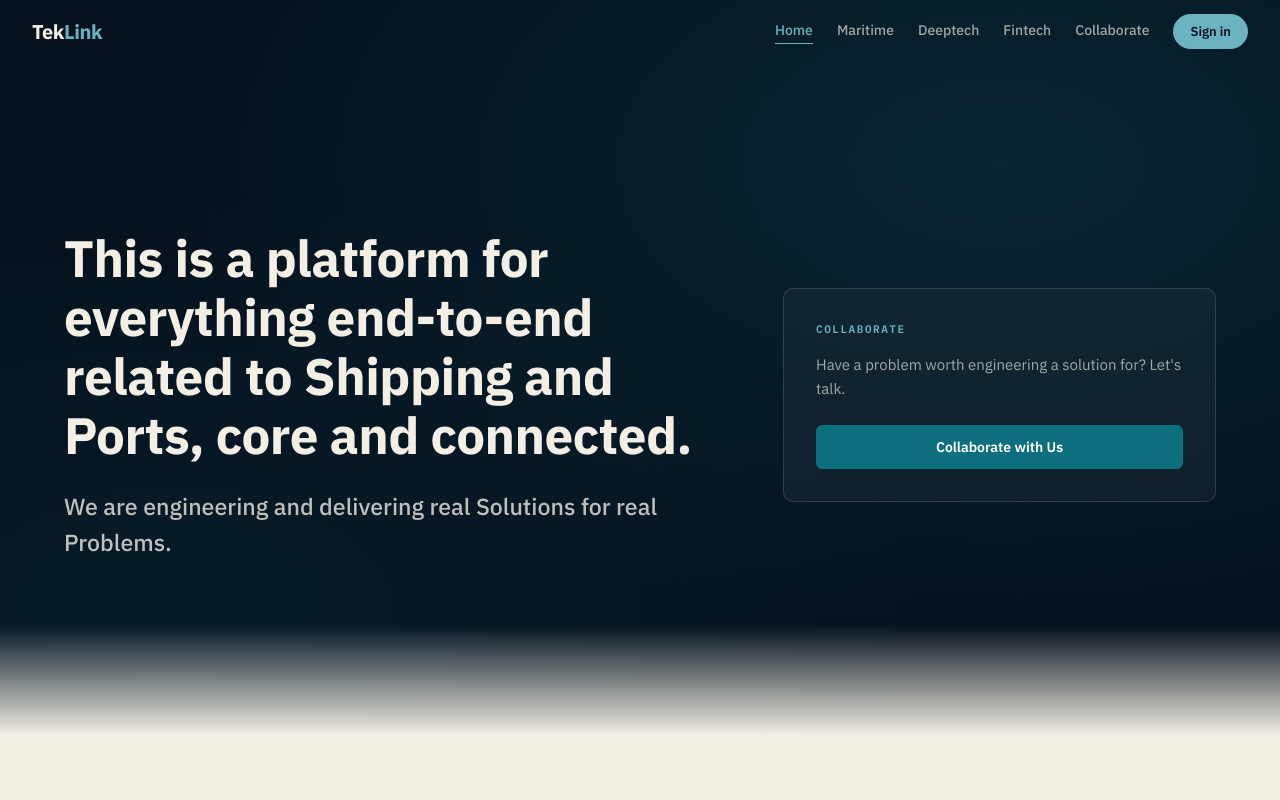
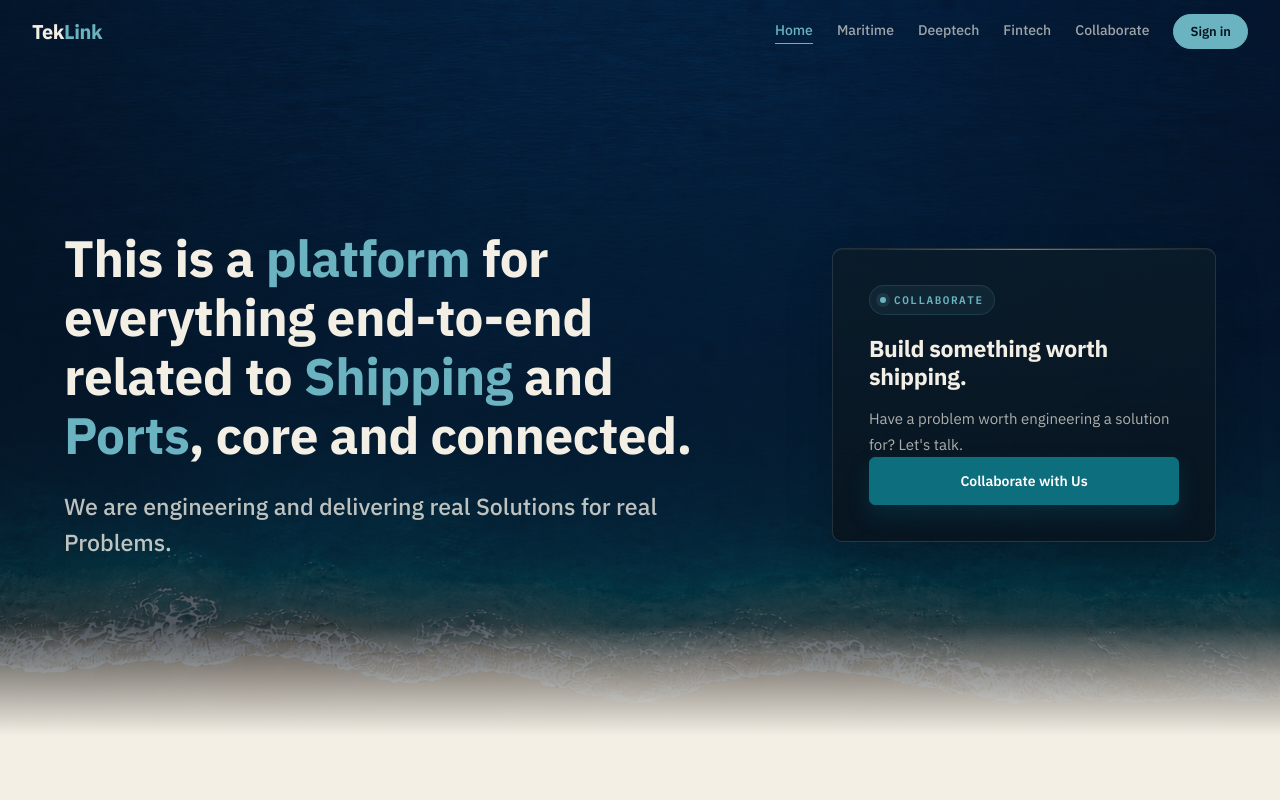
Before and after one commit to TekLink-Int/TekLink-international, a Next.js app: page / in a window 1280 px wide. Shown: the top 800 px of the page. Built offline with nearby package versions, Linux system fonts and the light colour scheme; no server answers.

Commit message:
Polish homepage hero presentation

```diff
--- a/components/HomeHero.tsx
+++ b/components/HomeHero.tsx
@@ -1,5 +1,6 @@
 'use client'
 
+import Image from 'next/image'
 import { useEffect, useRef } from 'react'
 
 export default function HomeHero() {
@@ -41,10 +42,6 @@ export default function HomeHero() {
       style={{
         minHeight: '92vh',
         background: 'var(--navy)',
-        backgroundImage: `
-          radial-gradient(ellipse at 78% 22%, rgba(13,110,126,0.2) 0%, transparent 58%),
-          radial-gradient(ellipse at 14% 82%, rgba(13,110,126,0.1) 0%, transparent 48%)
-        `,
         display: 'flex',
         flexDirection: 'column',
         justifyContent: 'center',
@@ -53,6 +50,23 @@ export default function HomeHero() {
         overflow: 'hidden',
       }}
     >
+      <Image
+        src="/hero-background.png"
+        alt=""
+        fill
+        priority
+        sizes="100vw"
+        style={{ objectFit: 'cover', zIndex: 0 }}
+      />
+      <div
+        style={{
+          position: 'absolute',
+          inset: 0,
+          background: 'linear-gradient(rgba(6,18,30,0.58), rgba(6,18,30,0.7))',
+          zIndex: 1,
+        }}
+      />
+
       <div
         className="home-hero-grid"
         style={{
@@ -63,6 +77,8 @@ export default function HomeHero() {
           gridTemplateColumns: '1.55fr 1fr',
           gap: 'var(--space-12)',
           alignItems: 'center',
+          position: 'relative',
+          zIndex: 2,
         }}
       >
         <style>{`
@@ -85,8 +101,9 @@ export default function HomeHero() {
               marginBottom: 'var(--space-6)',
             }}
           >
-            This is a platform for everything end-to-end related to Shipping and Ports, core and
-            connected.
+            This is a <span style={{ color: 'var(--accent-soft)' }}>platform</span> for everything
+            end-to-end related to <span style={{ color: 'var(--accent-soft)' }}>Shipping</span> and{' '}
+            <span style={{ color: 'var(--accent-soft)' }}>Ports</span>, core and connected.
           </h1>
 
           <p
@@ -107,12 +124,28 @@ export default function HomeHero() {
         <div
           data-hero-el
           style={{
-            background: 'rgba(243,239,229,0.04)',
-            border: '1px solid rgba(243,239,229,0.14)',
+            background:
+              'linear-gradient(180deg, rgba(12,28,40,0.78) 0%, rgba(8,20,31,0.9) 100%)',
+            border: '1px solid rgba(243,239,229,0.12)',
             borderRadius: 'var(--radius-xl)',
-            padding: 'var(--space-8)',
+            padding: 'calc(var(--space-8) + 4px)',
+            boxShadow: '0 22px 44px rgba(3,10,18,0.28), inset 0 1px 0 rgba(243,239,229,0.06)',
+            maxWidth: '24rem',
+            justifySelf: 'end',
+            position: 'relative',
+            overflow: 'hidden',
           }}
         >
+          <div
+            style={{
+              position: 'absolute',
+              top: 0,
+              left: 'var(--space-8)',
+              right: 'var(--space-8)',
+              height: '1px',
+              background: 'linear-gradient(90deg, transparent, rgba(107,179,192,0.72), transparent)',
+            }}
+          />
           <p
             style={{
               fontFamily: 'var(--font-ibm-plex-mono, var(--f-mono))',
@@ -121,17 +154,48 @@ export default function HomeHero() {
               textTransform: 'uppercase',
               letterSpacing: '0.14em',
               color: 'var(--accent-soft)',
+              marginBottom: 'var(--space-5)',
+              display: 'inline-flex',
+              alignItems: 'center',
+              gap: '8px',
+              padding: '6px 10px',
+              borderRadius: '999px',
+              background: 'rgba(107,179,192,0.08)',
+              border: '1px solid rgba(107,179,192,0.16)',
+            }}
+          >
+            <span
+              style={{
+                width: '6px',
+                height: '6px',
+                borderRadius: '50%',
+                background: 'var(--accent-soft)',
+                boxShadow: '0 0 0 4px rgba(107,179,192,0.12)',
+                display: 'inline-block',
+              }}
+            />
+            Collaborate
+          </p>
+          <h2
+            style={{
+              fontFamily: 'var(--font-ibm-plex-sans, var(--f-sans))',
+              fontSize: 'clamp(1.2rem, 1.8vw, 1.5rem)',
+              fontWeight: 650,
+              lineHeight: 1.2,
+              letterSpacing: '-0.3px',
+              color: 'var(--text-on-navy)',
               marginBottom: 'var(--space-4)',
             }}
           >
-            Collaborate
-          </p>
+            Build something worth shipping.
+          </h2>
           <p
             style={{
               fontSize: '15px',
-              color: 'rgba(243,239,229,0.65)',
-              lineHeight: 1.6,
-              marginBottom: 'var(--space-6)',
+              color: 'rgba(243,239,229,0.7)',
+              lineHeight: 1.7,
+              marginBottom: 'var(--space-7)',
+              maxWidth: '20rem',
             }}
           >
             Have a problem worth engineering a solution for? Let&apos;s talk.
@@ -143,7 +207,7 @@ export default function HomeHero() {
               alignItems: 'center',
               justifyContent: 'center',
               width: '100%',
-              height: '44px',
+              height: '48px',
               padding: '0 var(--space-6)',
               background: 'var(--accent)',
               color: '#fff',
@@ -151,15 +215,20 @@ export default function HomeHero() {
               fontWeight: 600,
               borderRadius: 'var(--radius-md)',
               border: '1px solid var(--accent)',
-              transition: 'background 0.2s, border-color 0.2s',
+              boxShadow: '0 10px 22px rgba(13,110,126,0.24)',
+              transition: 'background 0.2s, border-color 0.2s, transform 0.2s, box-shadow 0.2s',
             }}
             onMouseEnter={(e) => {
               e.currentTarget.style.background = 'var(--accent-ink)'
               e.currentTarget.style.borderColor = 'var(--accent-ink)'
+              e.currentTarget.style.transform = 'translateY(-1px)'
+              e.currentTarget.style.boxShadow = '0 14px 28px rgba(13,110,126,0.28)'
             }}
             onMouseLeave={(e) => {
               e.currentTarget.style.background = 'var(--accent)'
               e.currentTarget.style.borderColor = 'var(--accent)'
+              e.currentTarget.style.transform = 'translateY(0)'
+              e.currentTarget.style.boxShadow = '0 10px 22px rgba(13,110,126,0.24)'
             }}
           >
             Collaborate with Us
@@ -171,6 +240,7 @@ export default function HomeHero() {
       <div
         style={{
           position: 'absolute',
+          zIndex: 2,
           bottom: 0,
           left: 0,
           right: 0,
```
